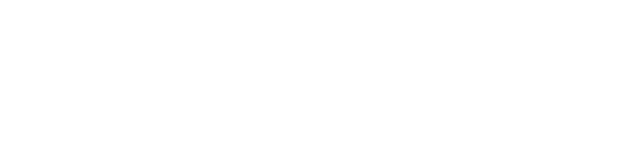
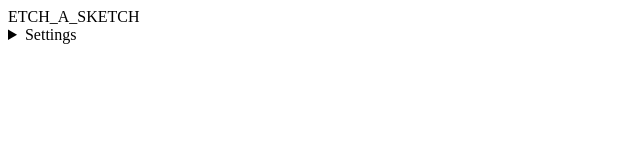
Before and after one commit to implObserver/Etch-A-Sketch, a plain HTML site: page index.html in a window 1280 px wide. Shown: the whole page, without its empty margins (0-640 px from the left). Drawn offline with Linux system fonts and the light colour scheme.

Commit message:
feat: add basic structure web-page

```diff
--- a/index.html
+++ b/index.html
@@ -13,13 +13,20 @@
 <body>
     <div class="wrapper">
         <div class="header">
-
+            ETCH_A_SKETCH
         </div>
         <div class="main">
+            <div class="sketch">
 
+            </div>
         </div>
         <div class="footer">
+            <div class="settings">
+                <details>
+                    <summary> Settings</summary>
 
+                </details>
+            </div>
         </div>
     </div>
 </body>
```
